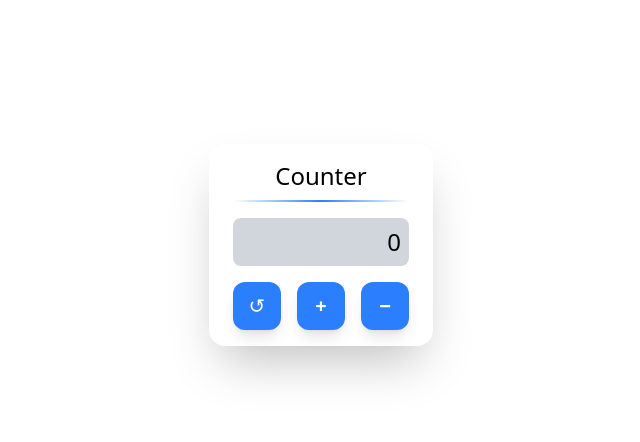
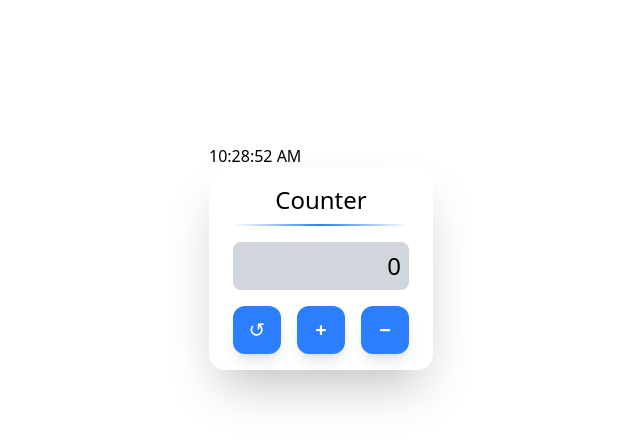
Before and after one commit to Jomapisa/test-app, a Next.js app: page / in a window 1280 px wide. Shown: the top 442 px of the page, without its empty margins (319-959 px from the left). Built offline with nearby package versions, Linux system fonts and the light colour scheme.

Commit message:
created basic Clock component, code formatting.

```diff
--- a/src/app/page.tsx
+++ b/src/app/page.tsx
@@ -1,10 +1,11 @@
-import Image from "next/image";
-import Counter from "@/components/Counter"
+import Counter from "@/components/Counter";
+import Clock from "@/components/Clock";
 
 export default function Home() {
   return (
     <>
       <div>
+        <Clock></Clock>
         <Counter></Counter>
       </div>
     </>
--- /dev/null
+++ b/src/components/Clock.tsx
@@ -0,0 +1,22 @@
+"use client"
+
+import {useState, useEffect} from "react";
+
+export default function Clock() {
+
+    const [time, setTime] = useState<string>("--:--:--"); // placeholder for a smoother transition. The time will only be rendered client-side, as the client could be in a different time zone
+
+    useEffect(() => {
+        setTime(new Date().toLocaleTimeString()) // get the client time as soon as possible.
+        const intervalId = setInterval(()=>{
+            setTime(new Date().toLocaleTimeString());
+        }, 1000);
+        return() => {
+            clearInterval(intervalId); //clear on unmount
+        }
+    }, []);
+
+    return(
+        <div>{time}</div>
+    );
+}
```
Also changed, not shown: src/components/Counter.tsx (+6 -6 lines).
